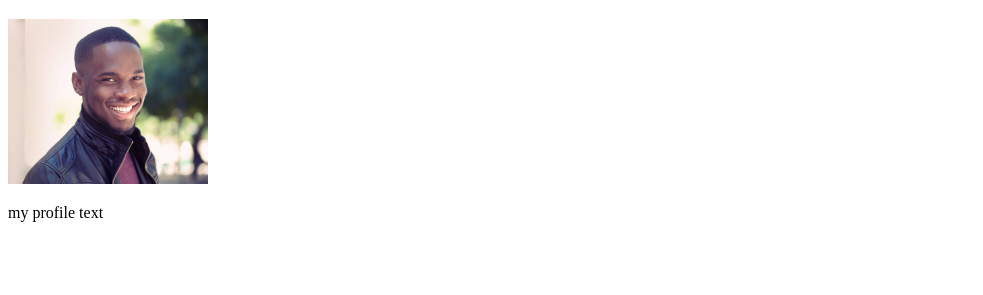
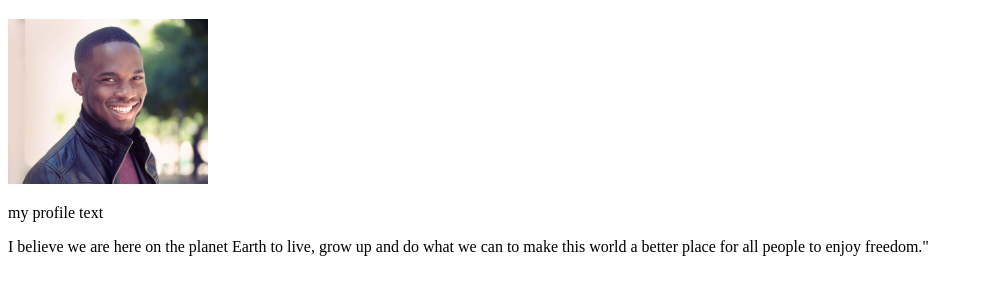
Before and after one commit to nazeemahamed2007-arch/first-project, a plain HTML site: page index.html in a window 1280 px wide. Shown: the part 61-356 px from the top of the page, without its empty margins (0-983 px from the left). Drawn offline with Linux system fonts and the light colour scheme.

Commit message:
added paragraph

```diff
--- a/index.html
+++ b/index.html
@@ -9,5 +9,6 @@
     <h1>NAZEEM AHAMED MR</h1>
     <img width="200px" src="profile.jpg" alt="">
     <p>my profile text</p>
+    <p>I believe we are here on the planet Earth to live, grow up and do what we can to make this world a better place for all people to enjoy freedom."</p>
 </body>
 </html>
```
